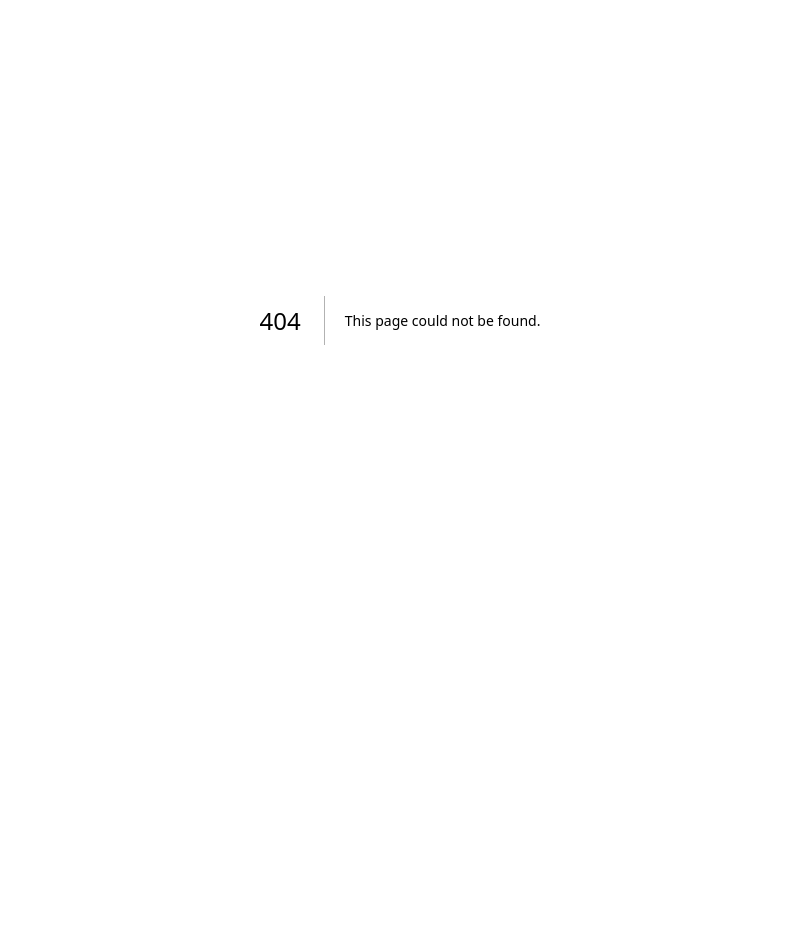
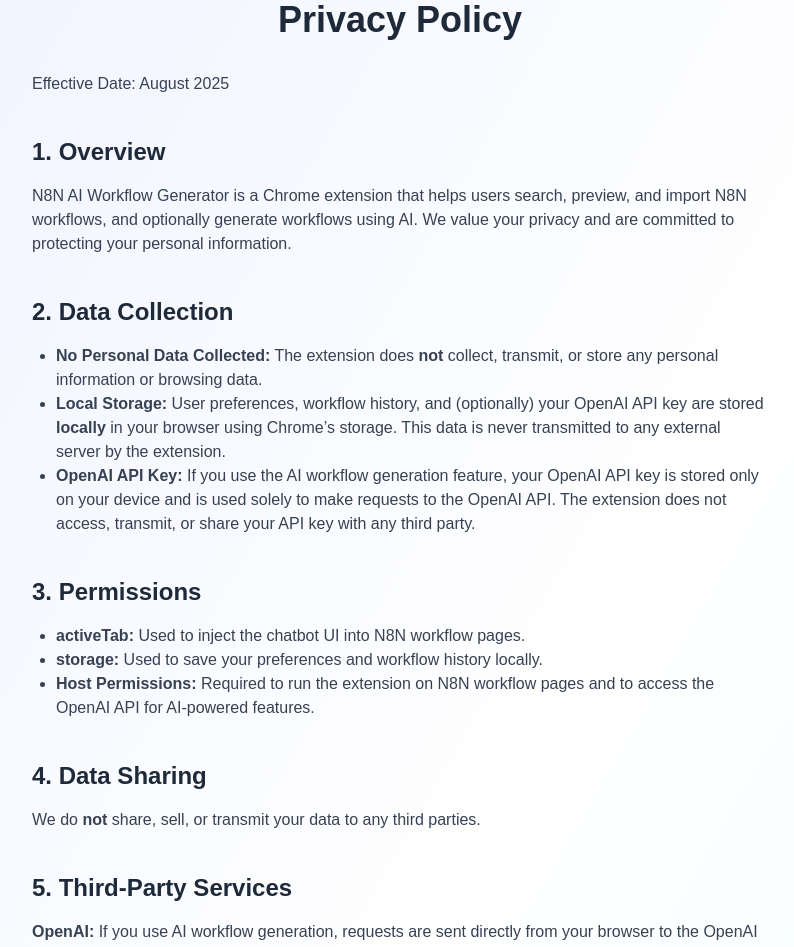
Before and after one commit to Faizu9264/n8n-extention-website, a Next.js app: page /privacy-policy in a window 1280 px wide. Before the commit this address had no page. Shown: the part 80-1027 px from the top of the page, without its empty margins (240-1034 px from the left). Before the commit the page ends 800 px from the top, so only its background shows below. Built offline with nearby package versions, Linux system fonts and the light colour scheme.

Commit message:
add privacy policy page

```diff
--- /dev/null
+++ b/src/app/privacy-policy/page.tsx
@@ -0,0 +1,38 @@
+import Footer from "@/components/Footer"
+
+export default function PrivacyPolicy() {
+  return (
+    <main className="min-h-screen bg-gradient-to-br from-indigo-50 via-white to-cyan-50 flex flex-col">
+      <div className="max-w-3xl mx-auto px-4 py-20 flex-1">
+        <h1 className="text-4xl font-bold mb-8 text-center text-gray-800">Privacy Policy</h1>
+        <p className="mb-6 text-gray-700">Effective Date: August 2025</p>
+        <h2 className="text-2xl font-semibold mb-4 mt-10 text-gray-800">1. Overview</h2>
+        <p className="mb-6 text-gray-700">N8N AI Workflow Generator is a Chrome extension that helps users search, preview, and import N8N workflows, and optionally generate workflows using AI. We value your privacy and are committed to protecting your personal information.</p>
+        <h2 className="text-2xl font-semibold mb-4 mt-10 text-gray-800">2. Data Collection</h2>
+        <ul className="mb-6 text-gray-700 list-disc pl-6">
+          <li><b>No Personal Data Collected:</b> The extension does <b>not</b> collect, transmit, or store any personal information or browsing data.</li>
+          <li><b>Local Storage:</b> User preferences, workflow history, and (optionally) your OpenAI API key are stored <b>locally</b> in your browser using Chrome’s storage. This data is never transmitted to any external server by the extension.</li>
+          <li><b>OpenAI API Key:</b> If you use the AI workflow generation feature, your OpenAI API key is stored only on your device and is used solely to make requests to the OpenAI API. The extension does not access, transmit, or share your API key with any third party.</li>
+        </ul>
+        <h2 className="text-2xl font-semibold mb-4 mt-10 text-gray-800">3. Permissions</h2>
+        <ul className="mb-6 text-gray-700 list-disc pl-6">
+          <li><b>activeTab:</b> Used to inject the chatbot UI into N8N workflow pages.</li>
+          <li><b>storage:</b> Used to save your preferences and workflow history locally.</li>
+          <li><b>Host Permissions:</b> Required to run the extension on N8N workflow pages and to access the OpenAI API for AI-powered features.</li>
+        </ul>
+        <h2 className="text-2xl font-semibold mb-4 mt-10 text-gray-800">4. Data Sharing</h2>
+        <p className="mb-6 text-gray-700">We do <b>not</b> share, sell, or transmit your data to any third parties.</p>
+        <h2 className="text-2xl font-semibold mb-4 mt-10 text-gray-800">5. Third-Party Services</h2>
+        <p className="mb-6 text-gray-700"><b>OpenAI:</b> If you use AI workflow generation, requests are sent directly from your browser to the OpenAI API using your API key. No data is routed through our servers.</p>
+        <h2 className="text-2xl font-semibold mb-4 mt-10 text-gray-800">6. Security</h2>
+        <p className="mb-6 text-gray-700">We use Chrome’s extension APIs to store your data securely on your device. We do not have access to your data.</p>
+        <h2 className="text-2xl font-semibold mb-4 mt-10 text-gray-800">7. Changes to This Policy</h2>
+        <p className="mb-6 text-gray-700">We may update this privacy policy from time to time. Updates will be posted on the extension’s website or Chrome Web Store listing.</p>
+        <h2 className="text-2xl font-semibold mb-4 mt-10 text-gray-800">8. Contact</h2>
+        <p className="mb-6 text-gray-700">If you have any questions about this privacy policy, please contact us at:<br/>
+        <b>Email:</b> codecodersofficial@gmail.com</p>
+      </div>
+      <Footer />
+    </main>
+  )
+}
--- a/src/components/Footer.tsx
+++ b/src/components/Footer.tsx
@@ -4,10 +4,6 @@
 import { Mail, Heart } from 'lucide-react'
 
 export default function Footer() {
-  const handleEmailClick = (subject: string) => {
-    window.location.href = `mailto:codecodersofficial@gmail.com?subject=${encodeURIComponent(subject)}`
-  }
-
   return (
     <footer className="bg-gray-900 text-white">
       <div className="max-w-7xl mx-auto px-4 sm:px-6 lg:px-8">
@@ -63,7 +59,7 @@
         <div className="border-t border-gray-800 py-6">
           <div className="flex flex-col md:flex-row items-center justify-between text-sm text-gray-400">
             <div className="flex items-center mb-4 md:mb-0">
-              <span>© 2025 N8N AI Assistant. All rights reserved.</span>
+              <span>© 2025 CodeCoders. All rights reserved.</span>
             </div>
             <div className="flex items-center">
               <span>Made with</span>
```
